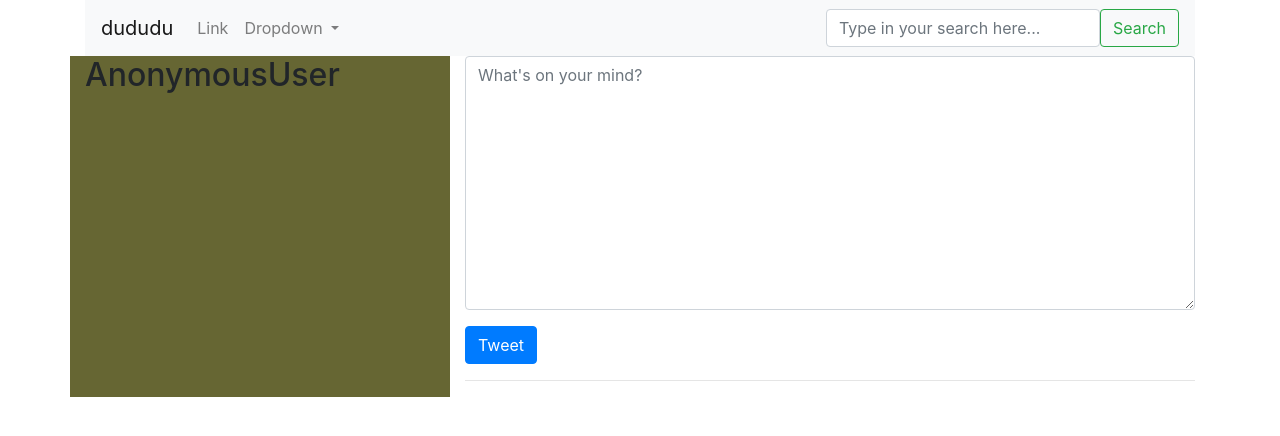
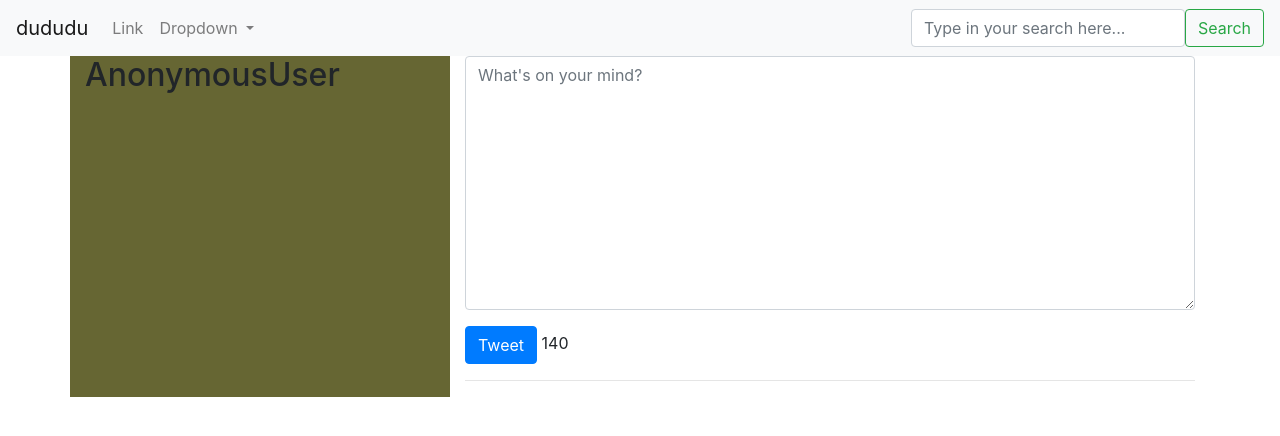
Before and after one commit to rollschild/dududu, a Django app: page /tweet/search/ in a window 1280 px wide. Shown: the top 436 px of the page. Run offline with Django 3.2, Linux system fonts and the light colour scheme; data that the repository does not hold is empty; some libraries are stand-ins or nearby versions.

Commit message:
Added text length control

```diff
--- a/templates/base.html
+++ b/templates/base.html
@@ -12,10 +12,18 @@
     <link rel="stylesheet" href="https://stackpath.bootstrapcdn.com/bootstrap/4.1.3/css/bootstrap.min.css" integrity="sha384-MCw98/SFnGE8fJT3GXwEOngsV7Zt27NXFoaoApmYm81iuXoPkFOJwJ8ERdknLPMO" crossorigin="anonymous">
     -->
     <title>{% block title %}dududu{% endblock title %}</title>
+  <style>
+    .red-color {
+        color: red;
+    }
+    .grey-color {
+        color: #787878;
+    }
+  </style>
   </head>
   <body>
+      {% include "navbar.html"%}
     <div class="container">
-      {% include "navbar.html" %}
       {% block content %}
       {% endblock content %}
     </div>
--- a/tweets/models.py
+++ b/tweets/models.py
@@ -23,7 +23,7 @@ class Tweet(models.Model):
         settings.AUTH_USER_MODEL,
         on_delete=models.CASCADE)
 
-    content = models.CharField(max_length=199, validators=[validate_content])
+    content = models.CharField(max_length=140, validators=[validate_content])
     updated = models.DateTimeField(auto_now=True)
     timestamp = models.DateTimeField(auto_now_add=True)
 
--- a/tweets/templates/tweets/tweet_list.html
+++ b/tweets/templates/tweets/tweet_list.html
@@ -62,6 +62,9 @@
                     method: "GET",
                     success: function(data) {
                         tweetList = data;
+                        // $("#tweet-form").find("input[type=text], textarea").val("");
+                        $("#tweet-form")[0].reset();
+                        $("#tweetCharsLeft").text(charsStart);
                         parseTweets();
                     },
                     error: function(data) {
@@ -72,17 +75,41 @@
             }
 
             fetchTweets();
+            var charsStart = 140;
+            var charsCurrent = 0;
+            $("#tweet-form").append("<span id='tweetCharsLeft'>" + charsStart + "</span>");
+            $("#tweet-form textarea").keyup(function(event) {
+                // this can monitor the typying in real-time
+                // console.log(event.key, event.timeStamp);
+                var tweetValue = $(this).val();
+                charsCurrent = charsStart - tweetValue.length;
+                var spanChars = $("#tweetCharsLeft");
+                spanChars.text(charsCurrent);
+                if (charsCurrent > 0) {
+                    spanChars.removeClass("red-color");
+                    spanChars.removeClass("grey-color");
+                } else if (charsCurrent == 0) {
+                    spanChars.removeClass("red-color");
+                    spanChars.addClass("grey-color");
+                } else {
+                    spanChars.removeClass("grey-color");
+                    spanChars.addClass("red-color");
+                };
+            });
 
             $('#tweet-form').submit(function (event) {
                 event.preventDefault();
                 var this_ = $(this);
                 var formData = this_.serialize();
-
+                if (charsCurrent >= 0) {
                     $.ajax({
                         url: '/api/tweet/create/',
                         data: formData,
                         method: 'POST',
                         success: function(data) {
+                            // this_.find("input[type=text], textarea").val("");
+                            this_[0].reset();
+                            // $("#tweetCharsLeft").text(charsStart);
                             fetchTweets();
                         },
                         error: function(data) {
@@ -91,6 +118,9 @@
                             console.log(data.statusText);
                         },
                     });
+                } else {
+                    console.log("Tweet is longer than 140 characters!");
+                }
             });
         });
     </script>
@@ -104,7 +134,7 @@
         <div class="col-sm-8">
             {% if not request.GET.q %}
                 <div class="">
-                    {% include "tweets/form.html" with form=create_form action_url=create_url btn_title="Tweet" form_id='tweet-form'%}
+                    {% include "tweets/form.html" with form=create_form action_url=create_url btn_title="Tweet" form_id='tweet-form' %}
                 </div>
                 <hr/>
             {% endif %}
```
Also changed, not shown: tweets/migrations/0004_auto_20180902_0302.py (added). Lines whose indentation alone changed are shown as unchanged.
